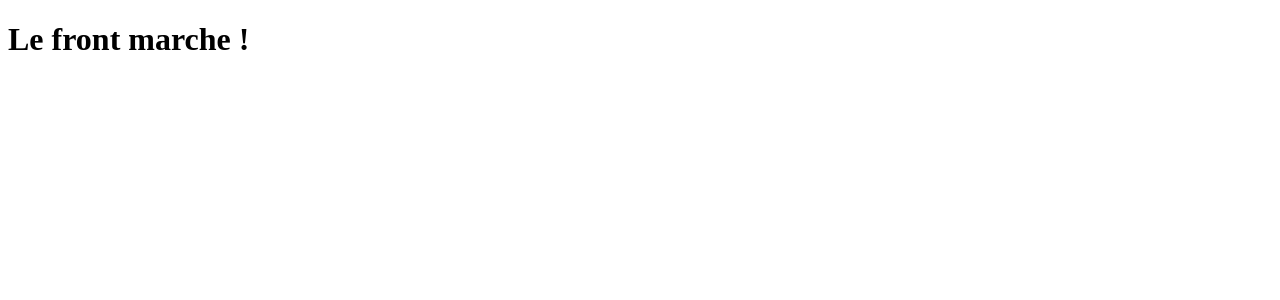
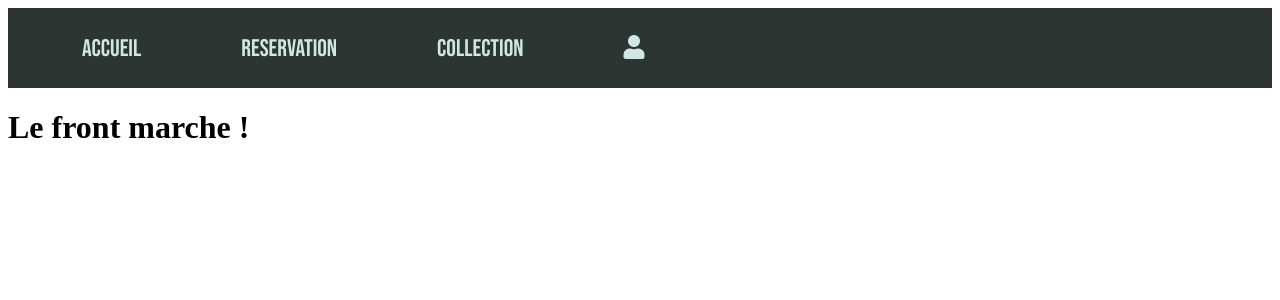
Before and after one commit to JosselinChapo/Bar-a-jeux-VF, an Angular app in the folder front-bar-a-jeux/: page / in a window 1280 px wide. Shown: the top 300 px of the page. Built offline with nearby package versions, Linux system fonts and the light colour scheme.

Commit message:
Auto stash before merge of "main" and "origin/main"
nav-bar début

```diff
--- a/front-bar-a-jeux/src/app/app.component.html
+++ b/front-bar-a-jeux/src/app/app.component.html
@@ -1 +1,3 @@
+
+<nav-bar></nav-bar>
 <h1> Le front marche !</h1>
--- a/front-bar-a-jeux/src/app/app.module.ts
+++ b/front-bar-a-jeux/src/app/app.module.ts
@@ -8,6 +8,7 @@ import { CollectionComponent } from './collection/collection.component';
 import { ReservationComponent } from './reservation/reservation.component';
 import { ClientComponent } from './client/client.component';
 import { AdminComponent } from './admin/admin.component';
+import { NavBarComponent } from './nav-bar/nav-bar.component';
 
 @NgModule({
   declarations: [
@@ -16,7 +17,9 @@ import { AdminComponent } from './admin/admin.component';
     CollectionComponent,
     ReservationComponent,
     ClientComponent,
-    AdminComponent
+    AdminComponent,
+    AppComponent,
+    NavBarComponent
   ],
   imports: [
     BrowserModule,
--- /dev/null
+++ b/front-bar-a-jeux/src/app/nav-bar/nav-bar.component.css
@@ -0,0 +1,60 @@
+:root {
+  --backcolor: #2C3531;
+  --fontcolor: #D1E8E2;
+  --hovercolor: #D9B08C;
+}
+
+
+
+.container {
+
+    padding : 0 24px;
+    margin : auto;
+    display: flex;
+    align-items: center;
+    justify-content: space-between;
+    height : 80px;
+    background-color: #2C3531;
+    font-family: 'Bebas Neue', sans-serif;
+    margin: 0;
+   }
+
+   .logo{
+     height: 90%;
+   }
+
+   img{
+    max-width: 100%;
+    max-height: 100%;
+    display:block;
+   }
+
+   ul {
+     display: flex;
+     align-items: center;
+     list-style: none;
+     padding: 0;
+     margin: 0;
+     font-size: 150%;
+   }
+
+   li {
+     margin: 0 50px;
+
+   }
+
+   a{
+     text-decoration: none;
+     color: #D1E8E2;
+   }
+
+  a:hover{
+    color:#D9B08C
+  }
+
+  .fa {
+  color: #D1E8E2;
+}
+.active{
+    text-decoration: underline;
+  }
--- /dev/null
+++ b/front-bar-a-jeux/src/app/nav-bar/nav-bar.component.html
@@ -0,0 +1,51 @@
+<!-- <ul class="nav nav-pills m-5 nav-justified">
+    <li class="nav-item">
+        <a class="nav-link" [routerLink]="['']" routerLinkActive="active" [routerLinkActiveOptions]="{exact: true}"><i class="bi bi-house"></i></a>
+    </li>
+    <li class="nav-item">
+        <a class="nav-link" [routerLink]="['/filiere']" routerLinkActive="active">Filiere</a>
+    </li>
+    <li class="nav-item">
+        <a class="nav-link" [routerLink]="['/matiere']" routerLinkActive="active">Matiere</a>
+    </li>
+    <li class="nav-item">
+        <a class="nav-link" [routerLink]="['/ordinateur']" routerLinkActive="active">Ordinateur</a>
+    </li>
+    <li class="nav-item">
+        <a class="nav-link" [routerLink]="['/formateur']" routerLinkActive="active">Formateur</a>
+    </li>
+    <li class="nav-item">
+        <a class="nav-link" [routerLink]="['/stagiaire']" routerLinkActive="active">Stagiaire</a>
+    </li>
+    <li class="nav-item">
+        <a class="nav-link" [routerLink]="['/home/stagiaire']" routerLinkActive="active">Home-Stagiaire</a>
+    </li>
+    <li class="nav-item">
+        <a class="nav-link" [routerLink]="['/utilisateur']" routerLinkActive="active"><i class="bi bi-person-circle"></i></a>
+    </li>
+</ul> -->
+
+
+<link rel="preconnect" href="https://fonts.googleapis.com/%22%3E">
+<link rel="preconnect" href="https://fonts.gstatic.com/" crossorigin>
+<link href="https://fonts.googleapis.com/css2?family=Bebas+Neue&display=swap" rel="stylesheet">
+<link rel="stylesheet" href="https://use.fontawesome.com/releases/v5.14.0/css/all.css">
+
+
+
+
+
+
+
+
+<nav>
+    <div class="container">
+    <!-- <div class = "logo"><a href="#Accueil"><img src="image/logo_w.png" alt="logo du bar"></a></div> -->
+    <ul>
+        <li><a [routerLink]="['/accueil']" routerLinkActive="active" id="accueil">ACCUEIL</a></li>
+        <li><a [routerLink]="['/reservation']" routerLinkActive="active" id="reservation">RESERVATION</a></li>
+        <li><a [routerLink]="['/collection']" routerLinkActive="active" id="collection">COLLECTION</a></li>
+        <li><a [routerLink]="['/client']" routerLinkActive="active"><i class="fas fa-user"></i></a></li>
+    </ul>
+   </div>
+</nav>
```
Also changed, not shown: front-bar-a-jeux/src/app/nav-bar/nav-bar.component.ts (added, +10 -0 lines).
